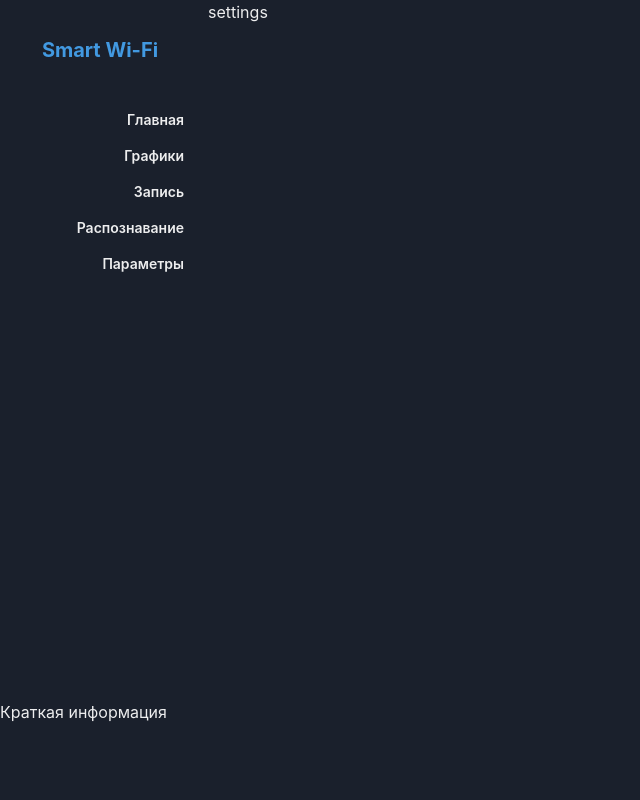
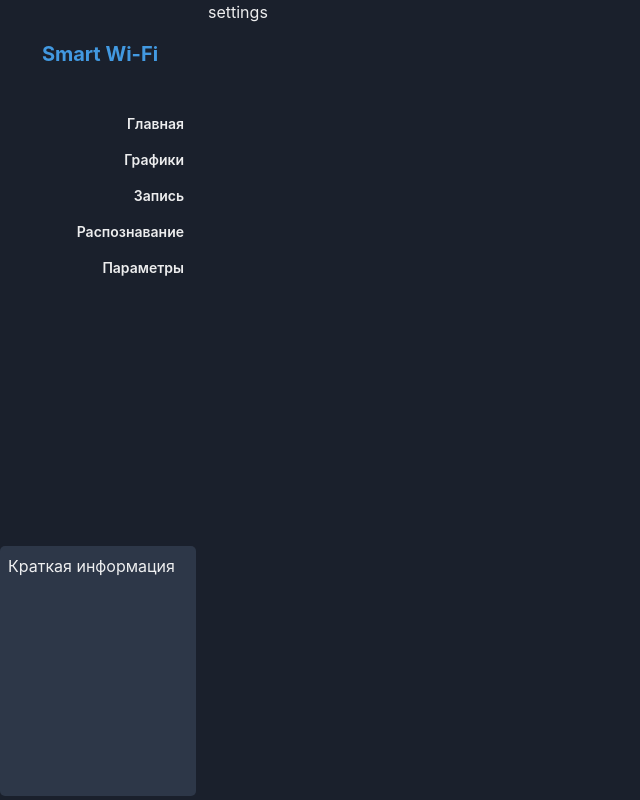
Before and after one commit to maksimio/csidealer, a React (Vite) app in the folder client2/: page /params in a window 1280 px wide. Shown: the whole page, without its empty margins (0-640 px from the left). Built offline with nearby package versions, Linux system fonts and the light colour scheme; some icons are missing.

Commit message:
компонент Card

```diff
--- a/client2/index.html
+++ b/client2/index.html
@@ -4,7 +4,7 @@
     <meta charset="UTF-8" />
     <link rel="icon" type="image/svg+xml" href="/vite.svg" />
     <meta name="viewport" content="width=device-width, initial-scale=1.0" />
-    <title>Vite + React + TS</title>
+    <title>Smart Wi-Fi</title>
   </head>
   <body>
     <div id="root"></div>
--- a/client2/src/app/sidebar.tsx
+++ b/client2/src/app/sidebar.tsx
@@ -2,6 +2,7 @@ import { FC } from 'react'
 import { Box, Grid, GridItem, Button, VStack, Flex, Heading } from '@chakra-ui/react'
 import { ChartLine, FilePencil, FocusCentered,  Icon, LayoutDashboard, Settings } from 'tabler-icons-react'
 import { useNavigate } from 'react-router-dom'
+import { Card } from 'shared/card'
 
 const Logo: FC = () => {
   return (
@@ -43,13 +44,13 @@ const Menu: FC = () => {
 
 const ShortInfo: FC = () => {
   return (
-    <Box>Краткая информация</Box>
+    <Card mr={1} h='full'>Краткая информация</Card>
   )
 }
 
 export const Sidebar: FC = () => {
   return (
-    <Grid templateRows='100px 1fr 100px' h='100vh'>
+    <Grid pt={1} pb={1} templateRows='100px 1fr 250px' h='100vh'>
       <GridItem><Logo /></GridItem>
       <GridItem><Menu /></GridItem>
       <GridItem><ShortInfo /></GridItem>
--- /dev/null
+++ b/client2/src/shared/card.tsx
@@ -0,0 +1,6 @@
+import { Box, ChakraProps } from '@chakra-ui/react'
+import { FC, PropsWithChildren } from 'react'
+
+export const Card: FC<PropsWithChildren & ChakraProps> = ({ children, ...props }) => {
+  return <Box p={2} borderRadius={5} bg='gray.700' {...props}>{children}</Box>
+}
```
Also changed, not shown: client2/src/app/app.tsx (+5 -5 lines).
